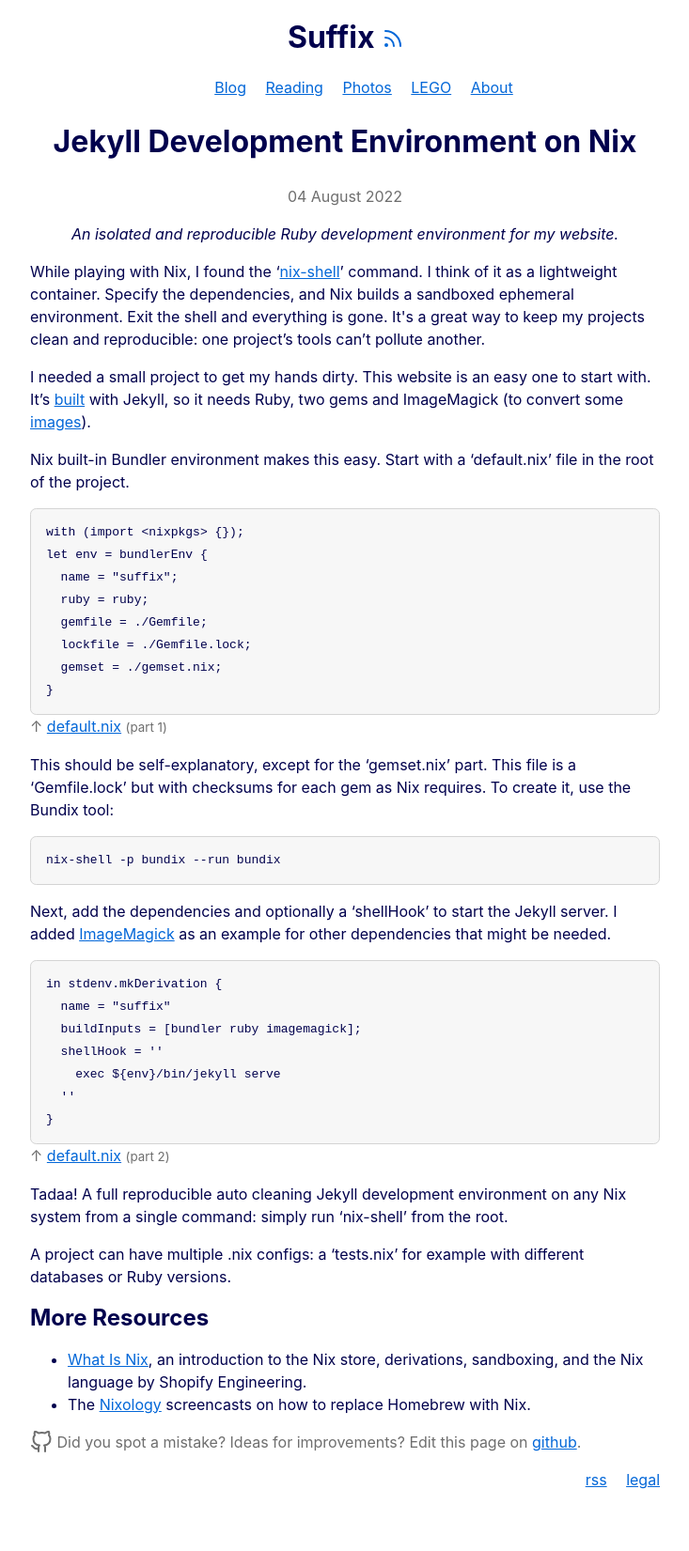
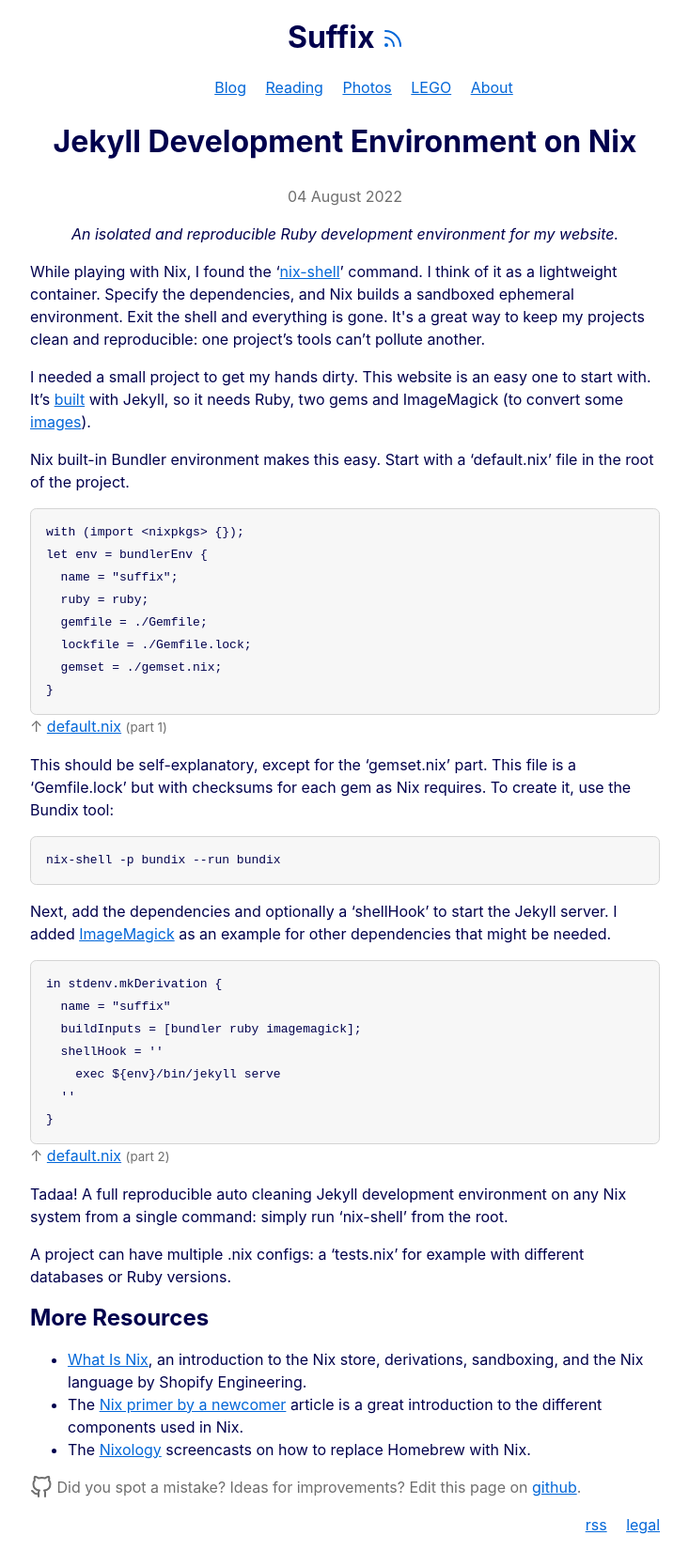
Before and after one commit to cimm/suffix, a Jekyll site: the page built from _posts/2022-08-05-bundling-jekyll-nixos.html, in a window 1280 px wide. Shown: the whole page at 94% size, without its empty margins (273-1006 px from the left). Built offline with Jekyll 4.4.1, drawn with Linux system fonts in a browser that asks for light colours; before the commit the page ends 1603 px from its top, so only the background shows below that.

Commit message:
Add extra resource link to Jekyll Development Environment on Nix article

```diff
--- a/_posts/2022-08-05-bundling-jekyll-nixos.html
+++ b/_posts/2022-08-05-bundling-jekyll-nixos.html
@@ -51,5 +51,6 @@
 
 <ul>
   <li><a href="https://shopify.engineering/what-is-nix" title="What Is Nix @ Shopify Engineering">What Is Nix</a>, an introduction to the Nix store, derivations, sandboxing, and the Nix language by Shopify Engineering.</li>
+  <li>The <a href="https://stephank.nl/p/2020-06-01-a-nix-primer-by-a-newcomer.html" title="A Nix terminology primer by a newcomer">Nix primer by a newcomer</a> article is a great introduction to the different components used in Nix.</li>
   <li>The <a href="https://www.youtube.com/playlist?list=PLRGI9KQ3_HP_OFRG6R-p4iFgMSK1t5BHs" title="Nixology on YouTube">Nixology</a> screencasts on how to replace Homebrew with Nix.</li>
 </ul>
```
